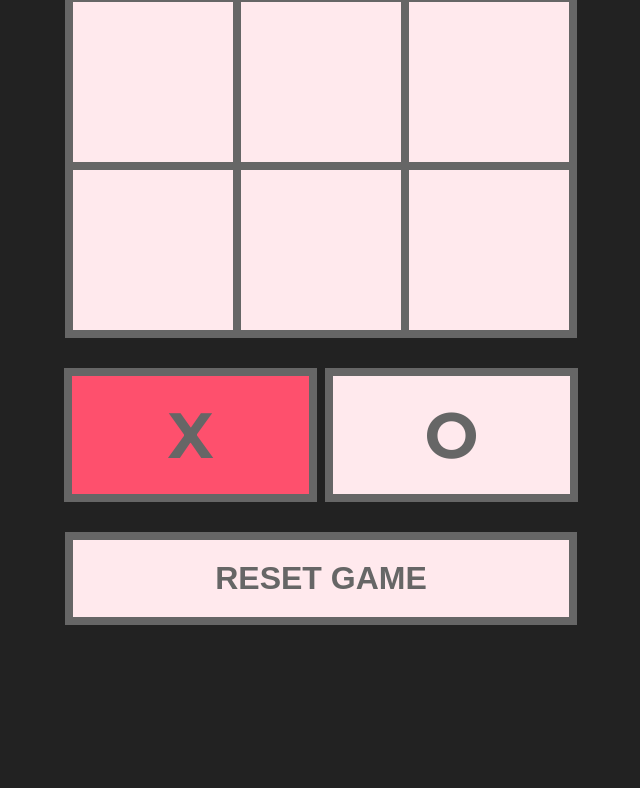
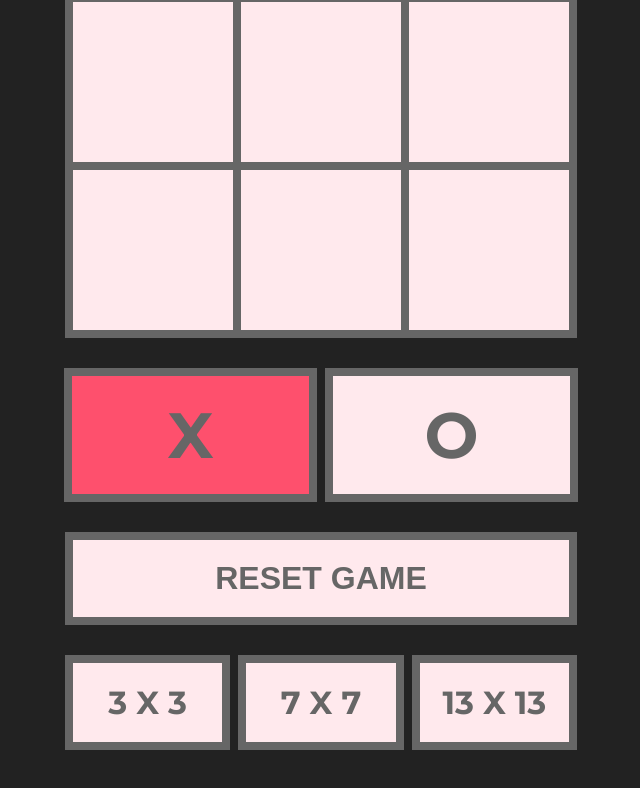
Before and after one commit to shin-shin/tic-tac-toe, a plain HTML site: page index.html in a window 1280 px wide. Both pictures are taken after a click on the button "RESET GAME". Shown: the part 378-1166 px from the top of the page, without its empty margins (319-959 px from the left). Drawn offline with Linux system fonts and the light colour scheme.

Commit message:
add resize

```diff
--- a/css/style.css
+++ b/css/style.css
@@ -139,7 +139,7 @@ button#resetBtn:hover {
     color: var(--medium);
 }
 #size {
-    visibility: hidden;
+    /* visibility: hidden; */
     margin-top: 30px;
     font-size: 2rem;
     color: var(--medium);
--- a/js/main.js
+++ b/js/main.js
@@ -16,6 +16,9 @@ header = document.querySelector("h1");
 board = document.getElementById("board");
 resetGameBtn = document.getElementById("resetBtn");
 size = document.getElementById("size");
+threeBtn = size.querySelector("#size .three");
+sevenBtn = size.querySelector("#size .seven");
+thirteenBtn = size.querySelector("#size .thirteen");
 turnBoxX = document.querySelector("#turnBox .xBox");
 turnBoxO = document.querySelector("#turnBox .oBox");
 //*----- event listeners -------------
@@ -164,6 +167,12 @@ function resetGame(e) {
     main.setAttribute("id", "")
     win = false;
 
+    //size buttons rest
+    threeBtn.className ="three";
+    sevenBtn.className ="seven";
+    thirteenBtn.className ="thirteen";
+
+
     //console.log(size.children);
     init();
     console.log("reset");
@@ -182,6 +191,9 @@ function resize(e) {
         size = 3;
         console.log(`size ${size}`);
     }
+    threeBtn.className ="three";
+    sevenBtn.className ="seven";
+    thirteenBtn.className ="thirteen";
     e.target.className = "active";
 
 
@@ -223,6 +235,7 @@ function init(size = 3) {
     //     playboard[idx] = 0;
     // })
     //playboard = new Array(9).fill(0);
+    //threeBtn.className ="three active";
 
     render();
 }
```
